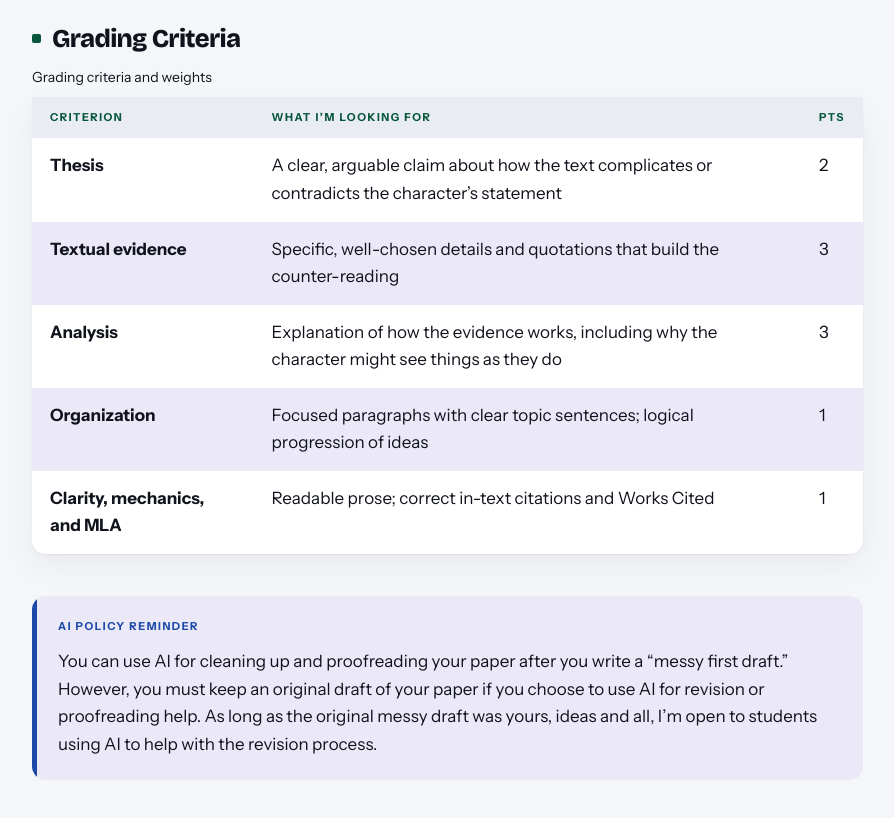
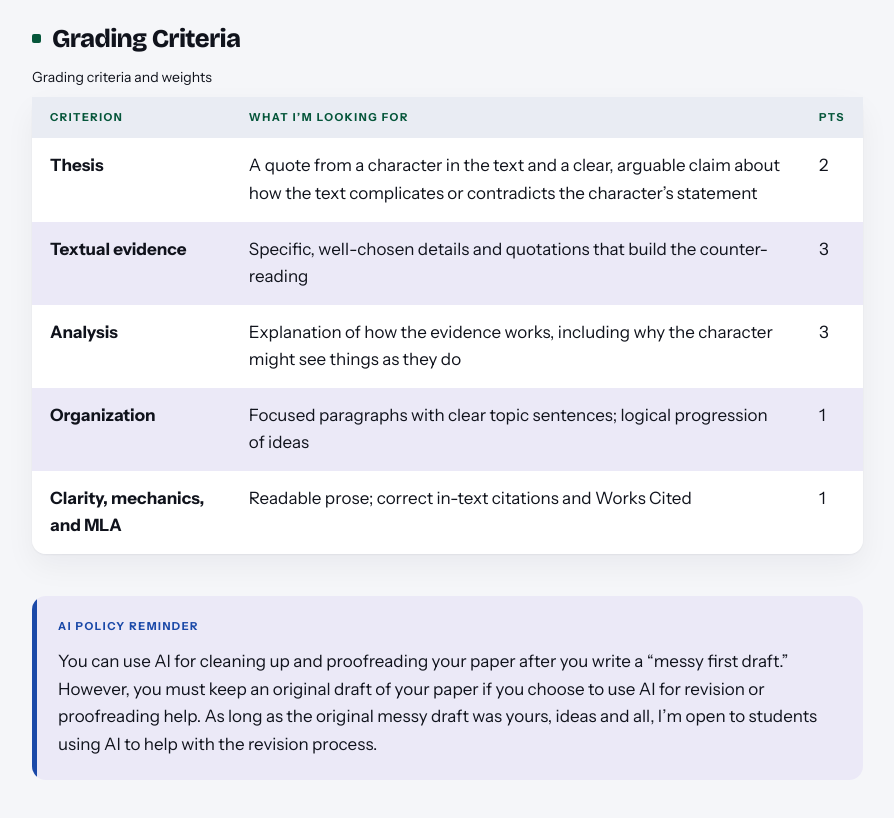
Before and after one commit to skarlis3/1730, a plain HTML site: page assignments/lit-crit-paper.html in a window 1280 px wide. Shown: the part 3560-4378 px from the top of the page, without its empty margins (310-1204 px from the left). Drawn offline with nearby package versions, Linux system fonts and the light colour scheme.

Commit message:
Lit crit paper: revise Thesis grading line

```diff
--- a/assignments/lit-crit-paper.html
+++ b/assignments/lit-crit-paper.html
@@ -191,7 +191,7 @@
       <tbody>
         <tr>
           <th scope="row">Thesis</th>
-          <td>A clear, arguable claim about how the text complicates or contradicts the character&rsquo;s statement</td>
+          <td>A quote from a character in the text and a clear, arguable claim about how the text complicates or contradicts the character&rsquo;s statement</td>
           <td>2</td>
         </tr>
         <tr>
```
